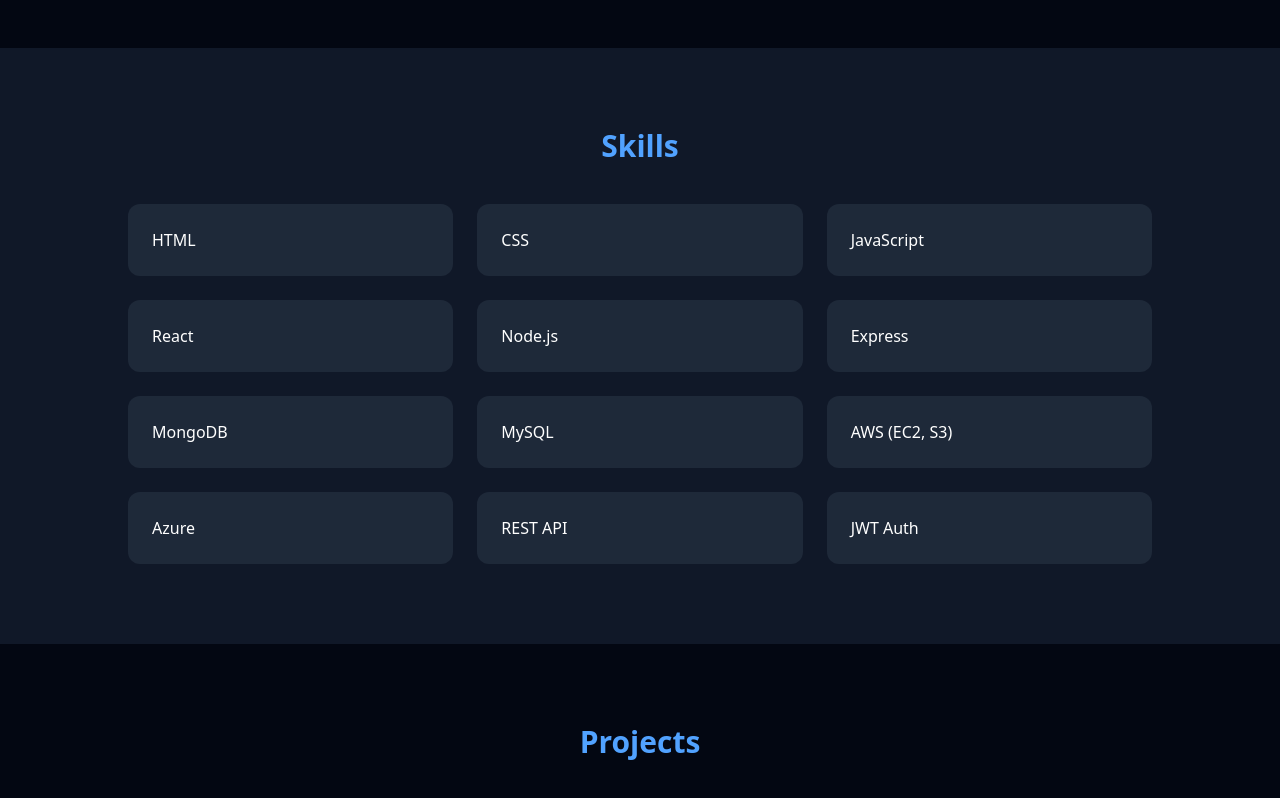
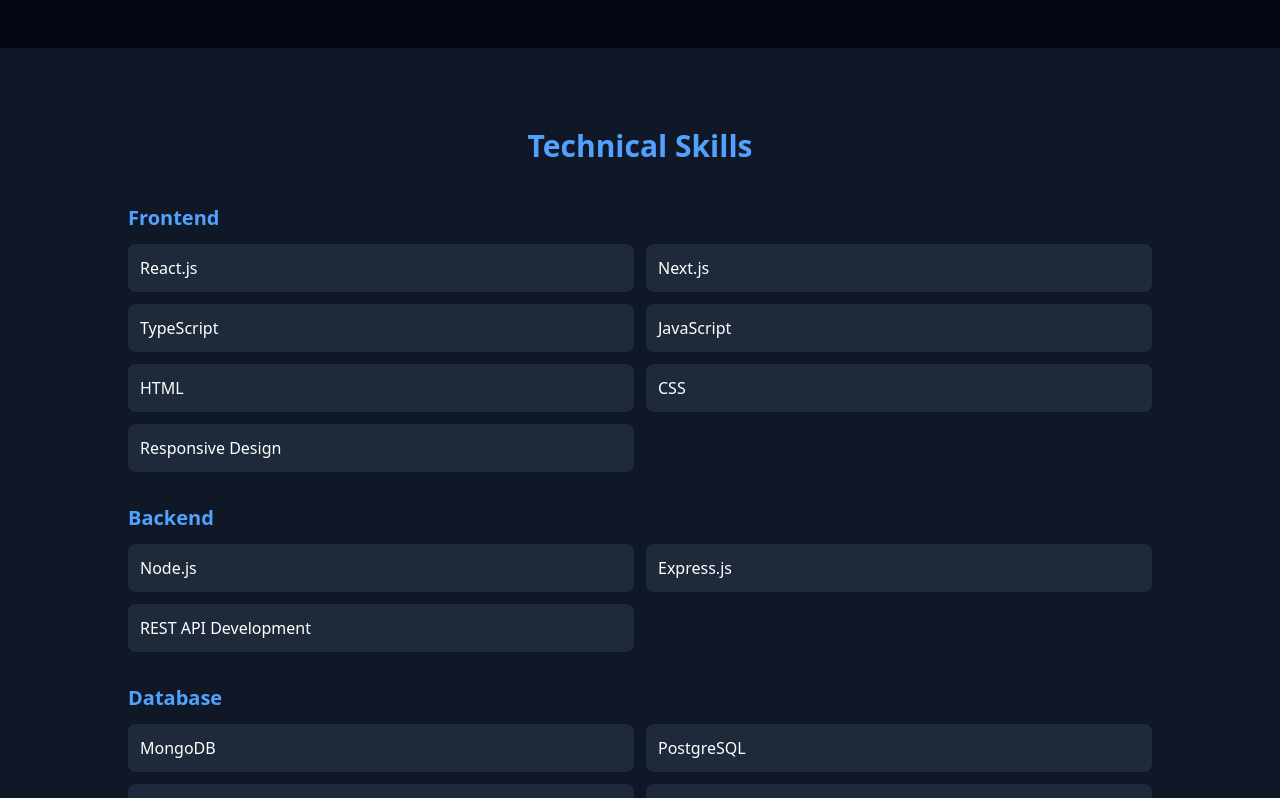
Before and after one commit to vishalgupta9792/Vishal_Portfolio, a React (Vite) app: page / in a window 1280 px wide. Shown: the part 2800-3598 px from the top of the page. Built offline with nearby package versions, Linux system fonts and the light colour scheme.

Commit message:
Update Skills: add categorized Technical Skills and animations

```diff
--- a/src/assets/Skills.jsx
+++ b/src/assets/Skills.jsx
@@ -1,12 +1,32 @@
 import { motion } from "framer-motion"
 
 export default function Skills() {
-  const skills = [
-    "HTML", "CSS", "JavaScript", "React",
-    "Node.js", "Express", "MongoDB",
-    "MySQL", "AWS (EC2, S3)", "Azure",
-    "REST API", "JWT Auth"
-  ]
+  const frontend = ["React.js", "Next.js", "TypeScript", "JavaScript", "HTML", "CSS", "Responsive Design"]
+  const backend = ["Node.js", "Express.js", "REST API Development"]
+  const database = ["MongoDB", "PostgreSQL", "MySQL", "Database Design", "Data Modeling", "Query Optimization", "CRUD Operations"]
+  const cloud = ["AWS EC2", "S3", "IAM", "Vercel", "Netlify"]
+  const devops = ["CI/CD Pipeline", "GitHub Actions"]
+  const auth = ["JWT Authentication", "OAuth 2.0", "RBAC"]
+  const tools = ["Git", "GitHub", "Postman"]
+
+  const section = (title, items, delayStart = 0) => (
+    <div>
+      <h3 className="text-xl font-semibold text-blue-400 mb-3">{title}</h3>
+      <div className="grid sm:grid-cols-2 gap-3">
+        {items.map((it, i) => (
+          <motion.div key={i}
+            className="bg-gray-800 p-3 rounded-lg"
+            initial={{ opacity: 0, y: 8 }}
+            whileInView={{ opacity: 1, y: 0 }}
+            viewport={{ once: true, amount: 0.2 }}
+            transition={{ delay: delayStart + i * 0.03 }}
+          >
+            {it}
+          </motion.div>
+        ))}
+      </div>
+    </div>
+  )
 
   return (
     <motion.section id="skills" className="py-20 px-6 bg-gray-900"
@@ -16,20 +36,19 @@
       transition={{ duration: 0.6 }}
     >
       <h2 className="text-3xl font-bold text-blue-400 mb-10 text-center">
-        Skills
+        Technical Skills
       </h2>
 
-      <div className="grid md:grid-cols-3 gap-6 max-w-5xl mx-auto">
-        {skills.map((skill, index) => (
-          <motion.div key={index} className="bg-gray-800 p-6 rounded-xl hover:scale-105 transition"
-            initial={{ opacity: 0, y: 8 }}
-            whileInView={{ opacity: 1, y: 0 }}
-            viewport={{ once: true, amount: 0.2 }}
-            transition={{ delay: index * 0.05 }}
-          >
-            {skill}
-          </motion.div>
-        ))}
+      <div className="max-w-5xl mx-auto space-y-8">
+        {section("Frontend", frontend, 0)}
+        {section("Backend", backend, 0.2)}
+        {section("Database", database, 0.4)}
+        {section("Cloud & Deployment", cloud, 0.6)}
+        {section("DevOps", devops, 0.8)}
+        {section("Authentication & Security", auth, 1.0)}
+        {section("Tools", tools, 1.2)}
+
+        <p className="text-gray-300 mt-4">Strong understanding of scalable backend architecture, database management, and secure cloud-based deployment strategies.</p>
       </div>
     </motion.section>
   )
```
